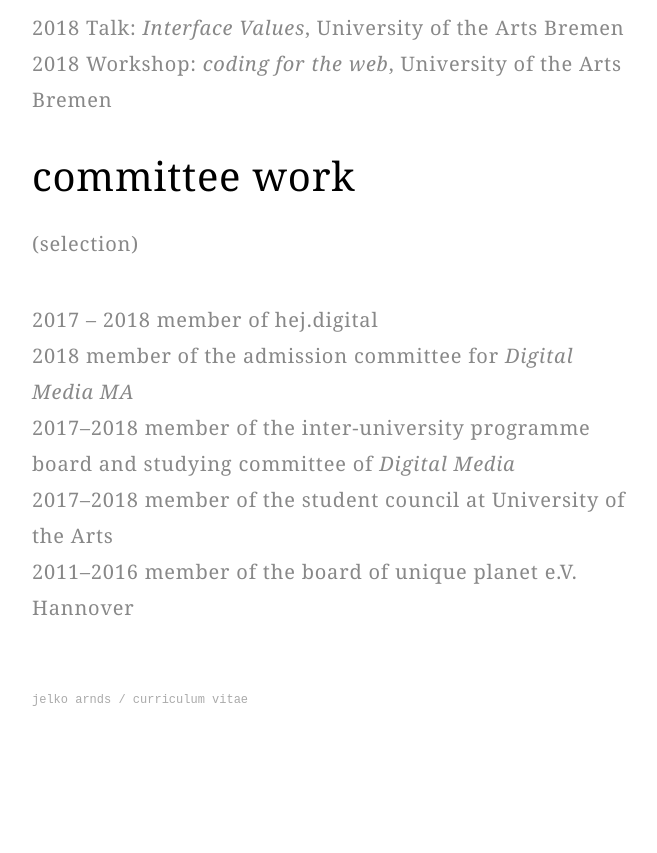
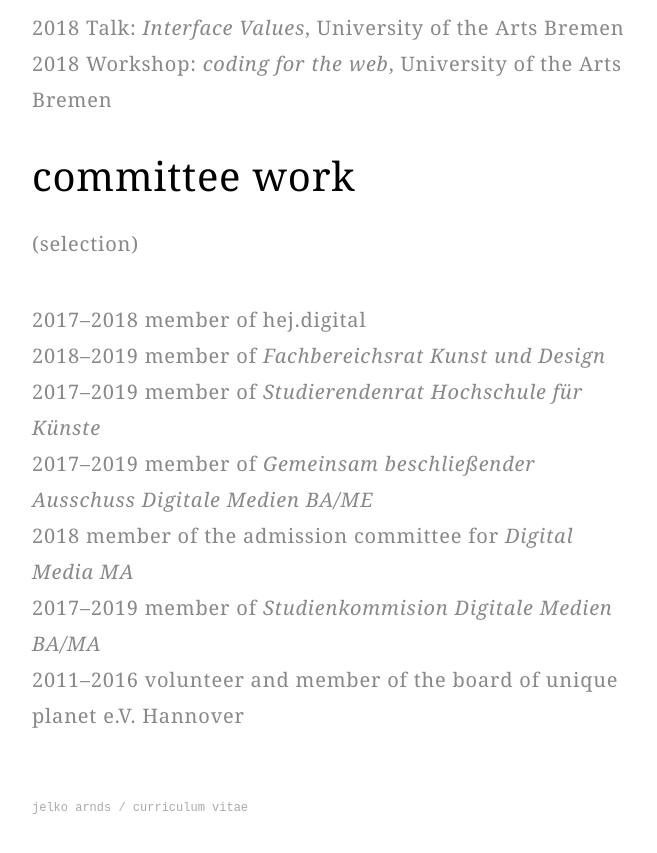
Before and after one commit to jelko/jelko.github.io, a Jekyll site: the page built from cv.md, in a window 1280 px wide and 900 px high, scrolled down 1582 px. Shown: the top 853 px of the window, without its empty margins (308-965 px from the left). Built offline with Jekyll 4.4.1, drawn with Linux system fonts in a browser that asks for light colours; some web fonts are replaced; comment, search, counter and statistics services are not loaded; before the commit the page ends 2374 px from its top, so only the background shows below that.

```diff
--- a/cv.md
+++ b/cv.md
@@ -34,10 +34,12 @@ University of the Arts Bremen
 # committee work
 (selection)
 
-2017 – 2018 member of hej.digital<br/>
+2017–2018 member of hej.digital<br/>
+2018–2019 member of *Fachbereichsrat Kunst und Design*<br/>
+2017–2019 member of *Studierendenrat Hochschule für Künste*<br/>
+2017–2019 member of *Gemeinsam beschließender Ausschuss Digitale Medien BA/ME*<br/>
 2018 member of the admission committee for *Digital Media MA*<br/>
-2017–2018 member of the inter-university programme board and studying committee of *Digital Media*<br/>
-2017–2018 member of the student council at University of the Arts <br/>
-2011–2016 member of the board of unique planet e.V. Hannover<br/>
+2017–2019 member of *Studienkommision Digitale Medien BA/MA*<br/>
+2011–2016 volunteer and member of the board of unique planet e.V. Hannover<br/>
 
 {% include footer.html %}
```
Also changed, not shown: _projects/radio-angrezi/radio-angrezi.md (added, +26 -0 lines), _projects/radio-angrezi/IMG_7678_web.jpg (added).
